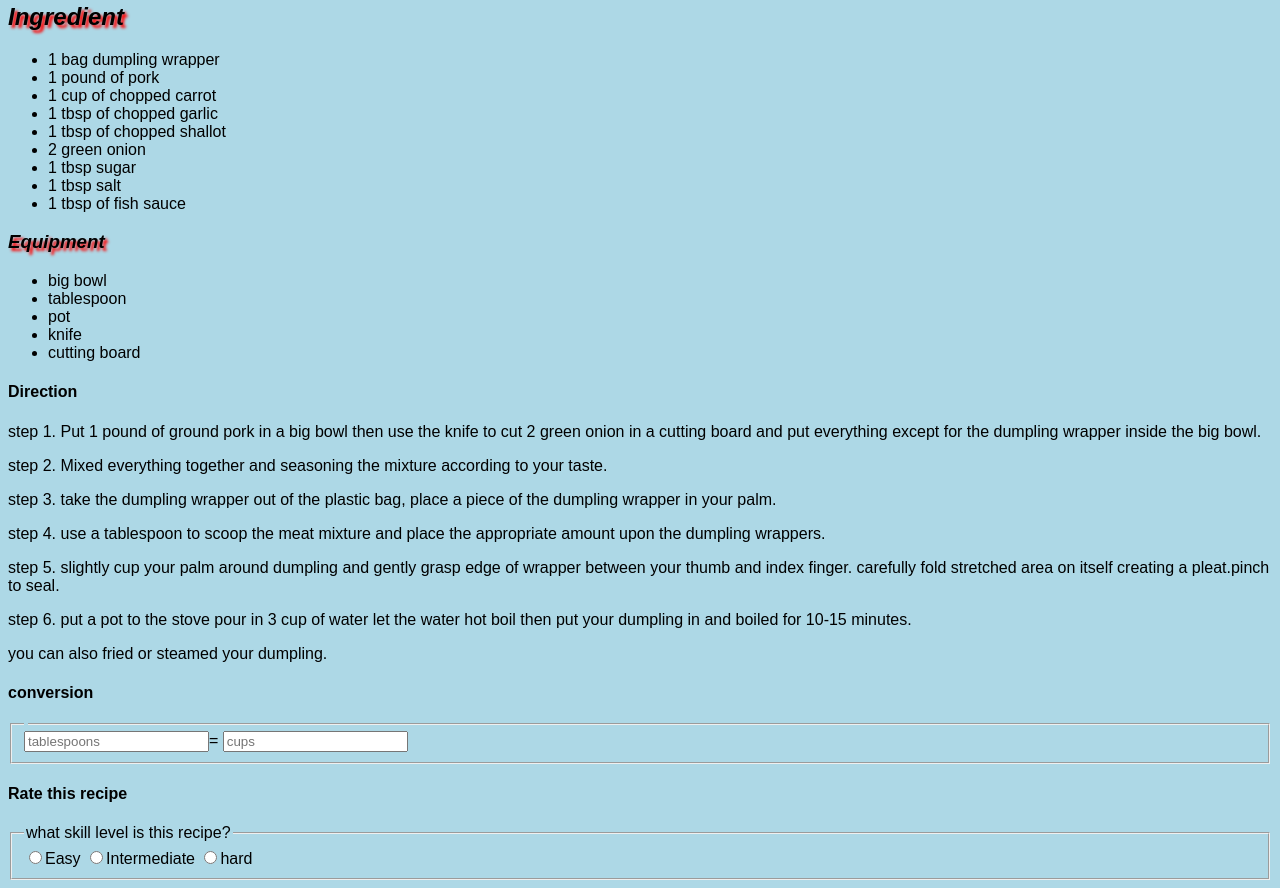
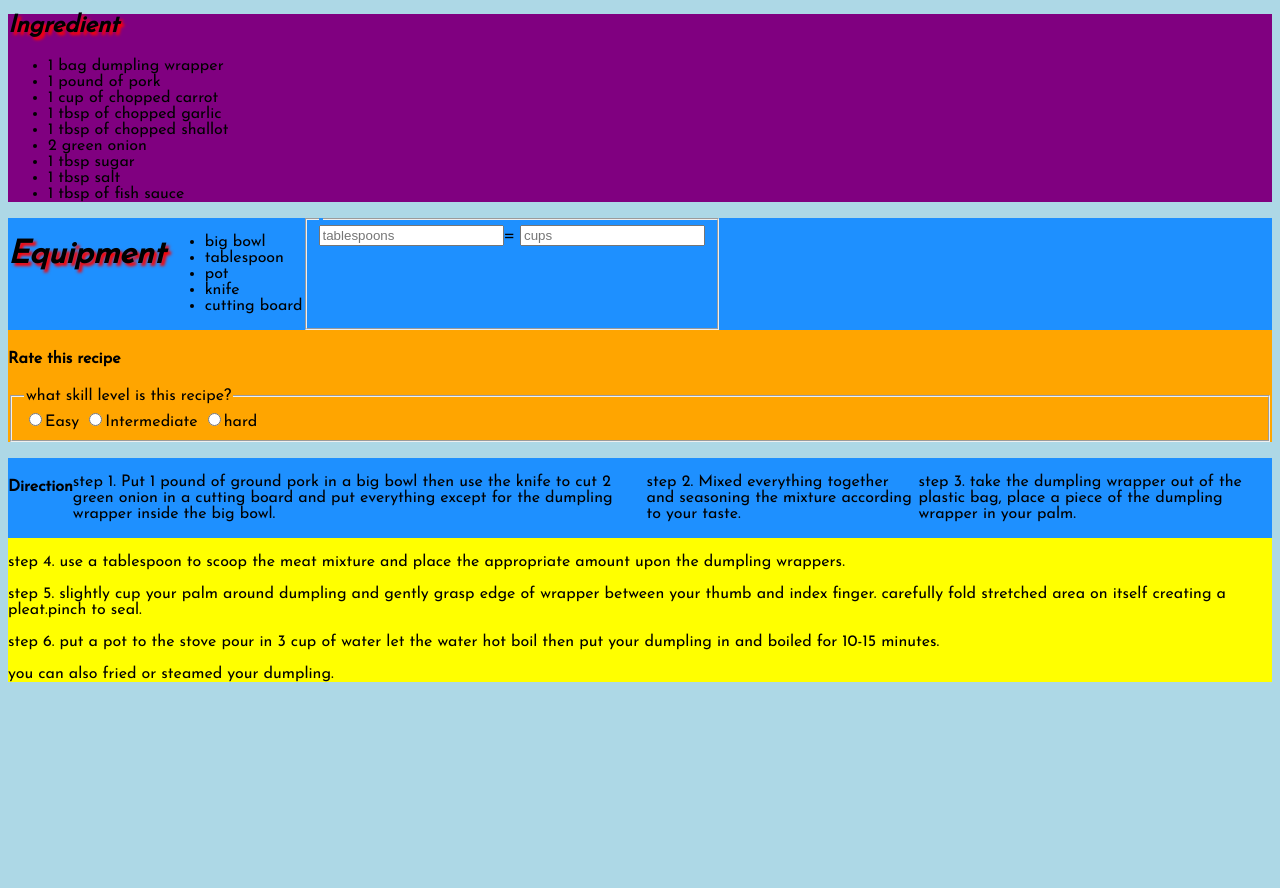
Before and after one commit to Diephuynh03/modify-recipe, a plain HTML site: page html/Recipe-dumpling-huynh.html in a window 1280 px wide. Shown: the part 321-1209 px from the top of the page. After the commit the page ends 1019 px from the top, so only its background shows below. Drawn offline with Linux system fonts and the light colour scheme; files that its build step writes are made by us from their sources; a script that the page names is missing; files whose address does not match are found by name; a web font is replaced by a local one.

Commit message:
Update Recipe-dumpling-huynh.html

```diff
--- a/html/Recipe-dumpling-huynh.html
+++ b/html/Recipe-dumpling-huynh.html
@@ -1,12 +1,28 @@
-<!DOCTYPE html>
+"<!DOCTYPE html>".
 <html lang="en">
   <head>
+    <style>
+      .flex-container {
+  display: flex;
+  background-color: DodgerBlue;
+}
+
+.flex-container > div {
+  background-color: #f1f1f1;
+  margin: 10px;
+  padding: 20px;
+  font-size: 30px;
+}
+    </style>
   <meta charset="utf-8">
   <meta name="viewport" content="width=device-width">
   <title>Diep's dumpling recipe</title>
-  <link href="style.css" rel="stylesheet" type="text/css" />
+  <link href="../css/style.css" rel="stylesheet" type="text/css" />
+    <link rel="stylesheet"href="https://fonts.googleapis.com/css?family=Sofia|Berkshire Swash|Josefin Sans"/>
 </head>
 <body>
+  <div class="row">
+  <div class="column" style="background-color:lightpink;">
   <h1>My Dumpling recipe</h1>
   <p>This recipe is adapted from my family recipe.</p>
   <figure>
@@ -14,6 +30,8 @@
     <figcaption>Photo By Matthew Ponsford,
 Georgia, https://www.bbc.com/travel/article/20191216-georgias-giant-dumpling-born-from-conquest</figcaption>
   </figure>
+  </div>
+    <div class="column" style="background-color:purple;">
   <h2>Ingredient</h2>
   <ul>
     <li>1 bag dumpling wrapper</li>
@@ -26,7 +44,10 @@ Georgia, https://www.bbc.com/travel/article/20191216-georgias-giant-dumpling-bor
     <li>1 tbsp salt</li>
     <li>1 tbsp of fish sauce</li>
   </ul>
-  <h3>Equipment</h3>
+    </div>
+    <div class="column" style="background-color:orange;">
+      <div class="flex-container">
+  <h1>Equipment</h1>
   <ul>
     <li>big bowl</li>
     <li>tablespoon</li>
@@ -34,12 +55,32 @@ Georgia, https://www.bbc.com/travel/article/20191216-georgias-giant-dumpling-bor
     <li>knife</li>
     <li>cutting board</li>
   </ul>
+  <fieldset>
+    <legend></legend>
+    <label>
+      <input type="text" placeholder="tablespoons">=
+      <input type="text" placeholder="cups">
+    </label>
+  </fieldset>
+    </div>
+  <h4>Rate this recipe</h4>
+  <form action="#">
+  <fieldset>
+    <legend>what skill level is this recipe?</legend>
+    <label><input type="radio" name="level" />Easy</label> <label><input type="radio" name="level"/>Intermediate</label>
+    <label><input type="radio" name="level"/>hard</label>
+  </fieldset>
+  </form>
+    </div>
+    <div class="column" style="background-color:yellow;">
+      <div class="flex-container">
   <h4>Direction</h4>
   <p>step 1. Put 1 pound of ground pork in a big bowl then use the knife to cut 2 green onion in a cutting board and put everything except for the dumpling wrapper inside the big bowl.</p>
 
     <p>step 2. Mixed everything together and seasoning the mixture according to your taste.</p>
 
     <p>step 3. take the dumpling wrapper out of the plastic bag, place a piece of the dumpling wrapper in your palm.</p>
+      </div>
 
     <p>step 4. use a tablespoon to scoop the meat mixture and place the appropriate amount upon the dumpling wrappers.</p>
 
@@ -48,22 +89,7 @@ Georgia, https://www.bbc.com/travel/article/20191216-georgias-giant-dumpling-bor
     <p>step 6. put a pot to the stove pour in 3 cup of water let the water hot boil then put your dumpling in and boiled for 10-15 minutes.</p>
 
    <p>you can also fried or steamed your dumpling.</p>
-  <h4> conversion</h4>
-  <fieldset>
-    <legend></legend>
-    <label>
-      <input type="text" placeholder="tablespoons">=
-      <input type="text" placeholder="cups">
-    </label>
-  </fieldset>
-  <h4>Rate this recipe</h4>
-  <form action="#">
-  <fieldset>
-    <legend>what skill level is this recipe?</legend>
-    <label><input type="radio" name="level" />Easy</label> <label><input type="radio" name="level"/>Intermediate</label>
-    <label><input type="radio" name="level"/>hard</label>
-  </fieldset>
-  </form>
+    </div>
   <script src="script.js"></script>
 </body>
 </html>
```
